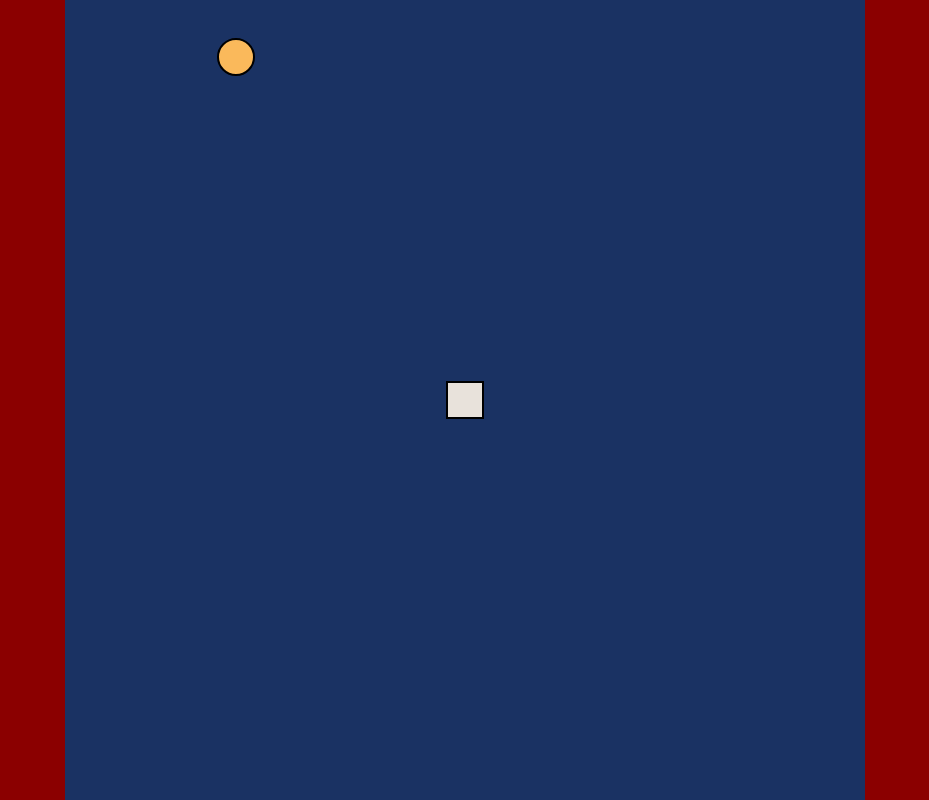
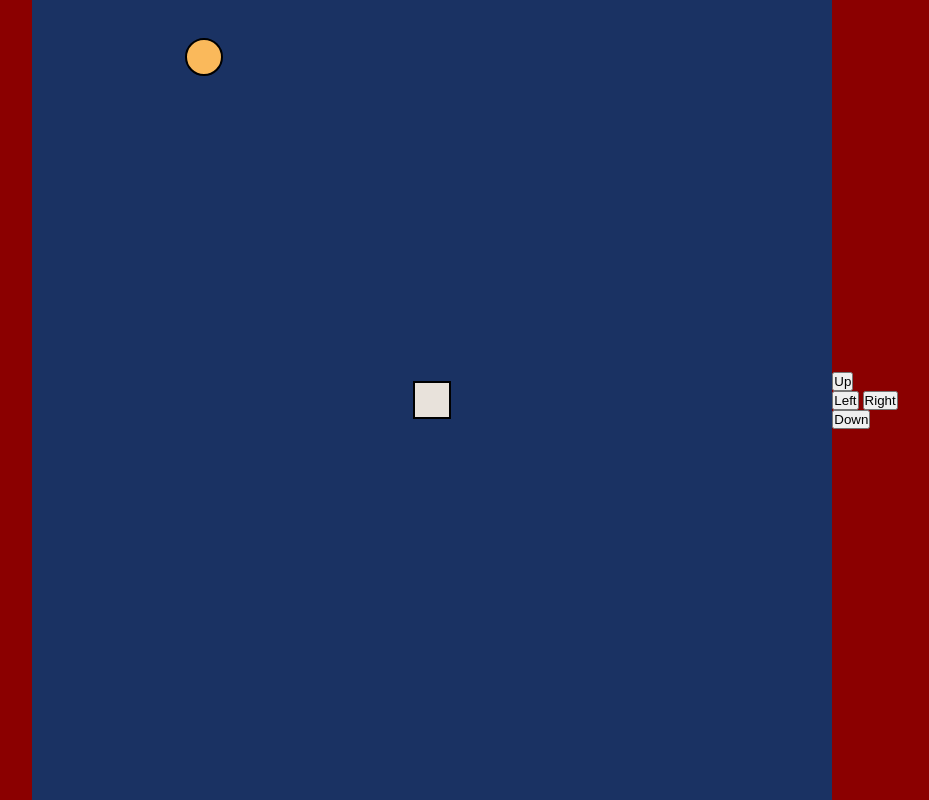
Before and after one commit to AhmedAbdrabou22/Snake-Game-Project, a plain HTML site: page index.html in a window 1280 px wide. Shown: the whole page, without its empty margins (175-1104 px from the left). Drawn offline with Linux system fonts and the light colour scheme.

Commit message:
Add files via upload

```diff
--- a/index.html
+++ b/index.html
@@ -9,6 +9,18 @@
 </head>
 <body>
     <div id="gameBoard" class="gameBoard"></div>
+<div class="btnns">
+        <div class="v">
+            <button class="btn">Up</button>
+        </div>
+<div class="re">
+            <button class="btn">Left</button>
+            <button class="btn">Right</button>
+</div>
+        <div class="v">
+            <button class="btn">Down</button>
+        </div>
+</div>
 
     <script src="game.js" type="module"></script>
 </body>
```
